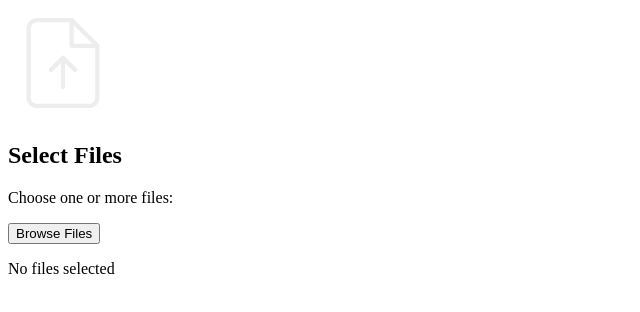
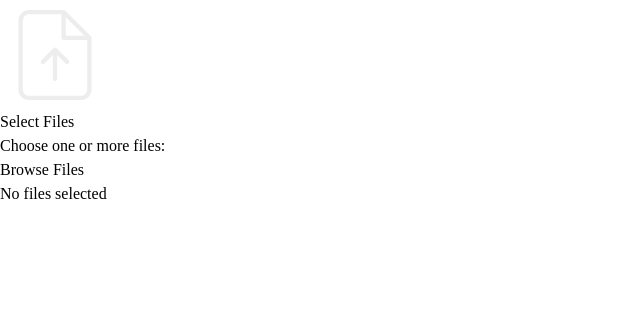
Before and after one commit to GoktugKarakas/file-converter, a React (Vite) app in the folder src/renderer/: page / in a window 1280 px wide. Shown: the top 312 px of the page, without its empty margins (0-640 px from the left). Built offline with nearby package versions, Linux system fonts and the light colour scheme.

Commit message:
chore: carried tailwin initialization inside styles folder

```diff
--- a/src/renderer/src/App.tsx
+++ b/src/renderer/src/App.tsx
@@ -1,4 +1,4 @@
-import FileSelector from './components/fileSelector'
+import FileSelector from './components/FileSelector'
 
 export default function App(): React.JSX.Element {
   return (
--- a/src/renderer/src/components/FileSelector.tsx
+++ b/src/renderer/src/components/FileSelector.tsx
@@ -1,5 +1,7 @@
 import { useState } from 'react'
 import fileUploadIcon from '../assets/file-upload.svg'
+
+//TODO : add another svg for selected file count also polish the ui
 
 export default function FileSelector(): React.JSX.Element {
   const [files, setFiles] = useState<string[]>([])
--- a/src/renderer/src/main.tsx
+++ b/src/renderer/src/main.tsx
@@ -1,3 +1,5 @@
+import './styles/global.css'
+
 import { StrictMode } from 'react'
 import { createRoot } from 'react-dom/client'
 import App from './App'
--- /dev/null
+++ b/src/renderer/src/styles/global.css
@@ -0,0 +1 @@
+@import 'tailwindcss';
```
